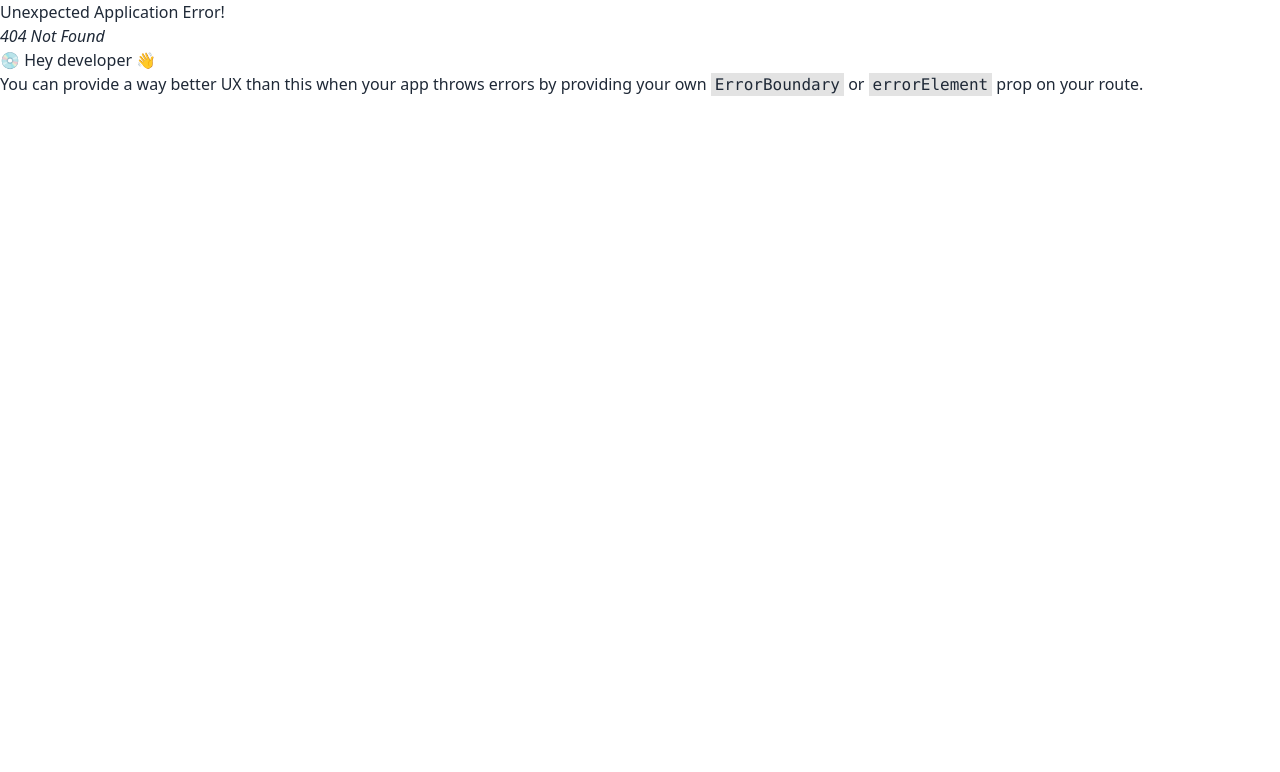
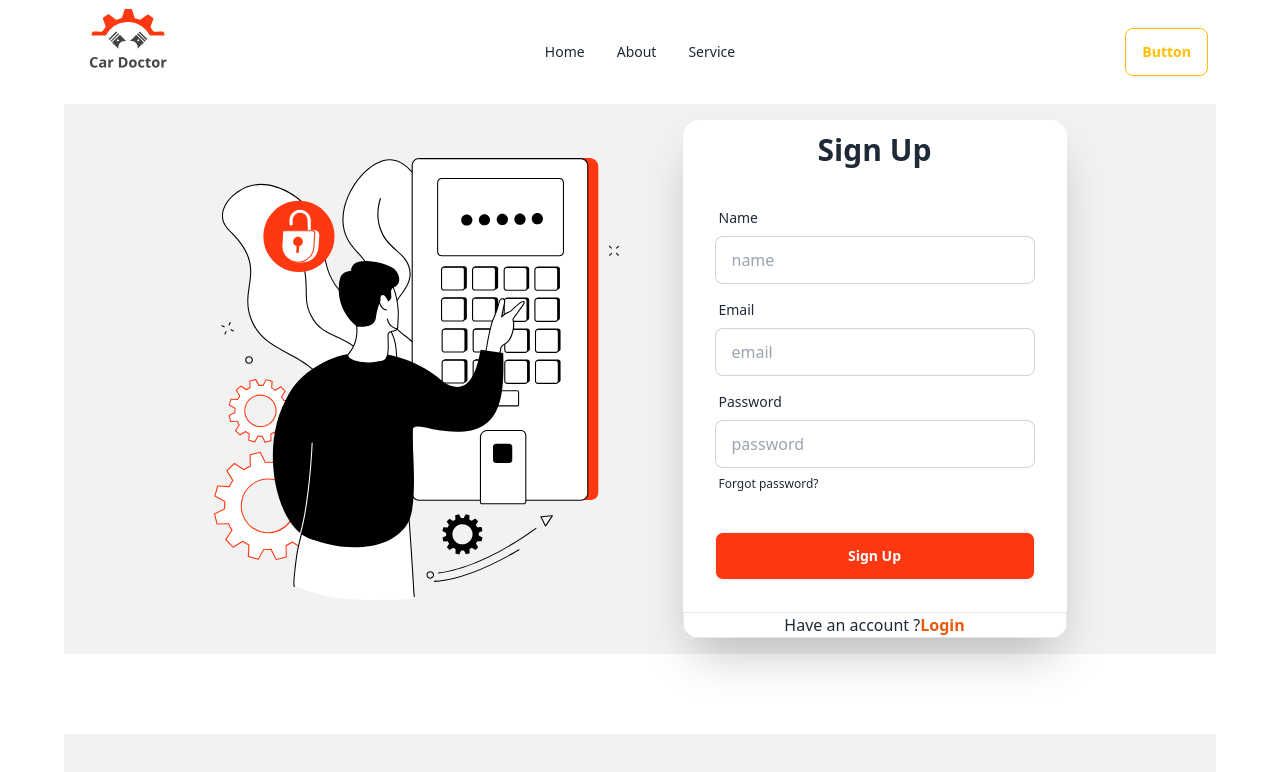
Before and after one commit to SopnilSwapon/car-doctor-client, a React (Vite) app: page /signup in a window 1280 px wide. Before the commit this address had no page. Shown: the top 772 px of the page. Built offline with nearby package versions, Linux system fonts and the light colour scheme; no server answers.

Commit message:
update loading url in services components to load from mongoDB

```diff
--- a/package.json
+++ b/package.json
@@ -10,6 +10,7 @@
     "preview": "vite preview"
   },
   "dependencies": {
+    "firebase": "^10.11.1",
     "localforage": "^1.10.0",
     "match-sorter": "^6.3.4",
     "react": "^18.2.0",
--- a/public/services.json
+++ b/public/services.json
@@ -1,6 +1,5 @@
 [
     {
-        "_id": "635a0c0b64a6d231228942ae",
         "service_id": "04",
         "title": "Engine Oil Change",
         "img": "https://i.ibb.co/T2cpBd5/888.jpg",
@@ -26,7 +25,6 @@
         ]
     },
     {
-        "_id": "635a0c0b64a6d231228942af",
         "service_id": "05",
         "title": "Battery Charge",
         "img": "https://i.ibb.co/ydCbDN3/5555.jpg",
@@ -52,7 +50,6 @@
         ]
     },
     {
-        "_id": "635b591a1dafe382a9da8c96",
         "service_id": "01",
         "title": "Full car Repair",
         "img": "https://i.ibb.co/R6Z2nFM/55.jpg",
@@ -78,7 +75,6 @@
         ]
     },
     {
-        "_id": "635b5afc1dafe382a9da8c98",
         "service_id": "02",
         "title": "Engine Repair",
         "img": "https://i.ibb.co/5MvmD2g/88.jpg",
@@ -104,7 +100,6 @@
         ]
     },
     {
-        "_id": "635b5b691dafe382a9da8c99",
         "service_id": "03",
         "title": "Automatic Services",
         "img": "https://i.ibb.co/wh7t3N3/555.jpg",
@@ -130,7 +125,6 @@
         ]
     },
     {
-        "_id": "635b5ba51dafe382a9da8c9a",
         "service_id": "06",
         "title": "Electrical System",
         "img": "https://i.ibb.co/KzCG8qr/8888.jpg",
--- a/src/Pages/Home/Services/Services.jsx
+++ b/src/Pages/Home/Services/Services.jsx
@@ -4,7 +4,7 @@ import ServicesCart from "./ServicesCart";
 const Services = () => {
     const [servicesData, setServicesData] = useState([]);
     useEffect(()=> {
-        fetch('services.json')
+        fetch('http://localhost:5000/services')
         .then(res => res.json())
         .then(data => {
             setServicesData(data)
--- a/src/Pages/Home/Services/ServicesCart.jsx
+++ b/src/Pages/Home/Services/ServicesCart.jsx
@@ -1,4 +1,4 @@
-import PropTypes from 'prop-types'
+// import PropTypes from 'prop-types'
 const ServicesCart = ({service}) => {
     const {title, price, img} = service;
     return (
@@ -18,6 +18,3 @@ const ServicesCart = ({service}) => {
 };
 
 export default ServicesCart;
-ServicesCart.propTypes = {
-    service: PropTypes.object
-}
--- /dev/null
+++ b/src/Pages/Login/Login.jsx
@@ -0,0 +1,55 @@
+import { Link } from 'react-router-dom';
+import phone from '../../assets/images/login/login.svg'
+import { useContext } from 'react';
+import { AuthContext } from '../../Provider/AuthProvider';
+const Login = () => {
+  const {login} = useContext(AuthContext)
+    const handleLogin = e => {
+        e.preventDefault();
+        const form = e.target;
+        const email = form.email.value;
+        const password = form.password.value;
+        login(email, password)
+        .then(result => {
+            console.log(result.user);
+        })
+        .catch(error => {
+            console.error(error.message)
+        })
+    }
+    return (
+        <div className="hero mb-20 bg-base-200">
+        <div className="hero-content flex-col lg:flex-row">
+          <div className="text-center mr-12 w-1/2 lg:text-left">
+            <img src={phone} alt="" />
+          </div>
+          <div className="card shrink-0 w-full max-w-sm shadow-2xl bg-base-100">
+          <h1 className="text-3xl text-center pt-3 font-bold">Login now!</h1>
+            <form onSubmit={handleLogin} className="card-body">
+              <div className="form-control">
+                <label className="label">
+                  <span className="label-text">Email</span>
+                </label>
+                <input type="email" placeholder="email" name='email' className="input input-bordered" required />
+              </div>
+              <div className="form-control">
+                <label className="label">
+                  <span className="label-text">Password</span>
+                </label>
+                <input type="password" placeholder="password" name='password' className="input input-bordered" required />
+                <label className="label">
+                  <a href="#" className="label-text-alt link link-hover">Forgot password?</a>
+                </label>
+              </div>
+              <div className="form-control mt-6">
+              <input className="btn bg-[#ff3811] text-white" type="submit" value="Login" />
+              </div>
+            </form>
+            <p className='text-center border'>New to this <Link className='font-bold text-orange-600' to='/signup'>Sign Up</Link></p>
+          </div>
+        </div>
+      </div>
+    );
+};
+
+export default Login;
--- /dev/null
+++ b/src/Pages/Register/Register.jsx
@@ -0,0 +1,66 @@
+import { Link } from 'react-router-dom';
+import phone from '../../assets/images/login/login.svg'
+import { useContext } from 'react';
+import { AuthContext } from '../../Provider/AuthProvider';
+
+const Register = () => {
+    const {createUser} = useContext(AuthContext)
+
+    const handleRegister = e => {
+        e.preventDefault();
+        const form = e.target;
+        const name = form.name.value;
+        const email = form.email.value;
+        const password = form.password.value;
+        console.log(name, email, password);
+        createUser(email, password)
+        .then(result => {
+            console.log(result.user)
+        })
+        .catch(error => {
+            console.error(error.message)
+        })
+
+    }
+    return (
+        <div className="hero mb-20 bg-base-200">
+        <div className="hero-content flex-col lg:flex-row">
+          <div className="text-center mr-12 w-1/2 lg:text-left">
+            <img src={phone} alt="" />
+          </div>
+          <div className="card shrink-0 w-full max-w-sm shadow-2xl bg-base-100">
+          <h1 className="text-3xl text-center pt-3 font-bold">Sign Up</h1>
+            <form onSubmit={handleRegister} className="card-body">
+              <div className="form-control">
+                <label className="label">
+                  <span className="label-text">Name</span>
+                </label>
+                <input type="text" placeholder="name" name='name' className="input input-bordered" required />
+              </div>
+              <div className="form-control">
+                <label className="label">
+                  <span className="label-text">Email</span>
+                </label>
+                <input type="email" placeholder="email" name='email' className="input input-bordered" required />
+              </div>
+              <div className="form-control">
+                <label className="label">
+                  <span className="label-text">Password</span>
+                </label>
+                <input type="password" placeholder="password" name='password' className="input input-bordered" required />
+                <label className="label">
+                  <a href="#" className="label-text-alt link link-hover">Forgot password?</a>
+                </label>
+              </div>
+              <div className="form-control mt-6">
+               <input className="btn bg-[#ff3811] text-white" type="submit" value="Sign Up" />
+              </div>
+            </form>
+            <p className='text-center border'>Have an account ?<Link to='/login' className='font-bold text-orange-600'>Login</Link></p>
+          </div>
+        </div>
+      </div>
+    );
+};
+
+export default Register;
--- /dev/null
+++ b/src/Provider/AuthProvider.jsx
@@ -0,0 +1,46 @@
+import { createContext, useEffect, useState } from "react";
+import  {getAuth, createUserWithEmailAndPassword, onAuthStateChanged, signInWithEmailAndPassword } from 'firebase/auth'
+import app from "../firebase/firebase.confg";
+
+export const AuthContext = createContext(null)
+const AuthProvider = ({children}) => {
+    const auth = getAuth(app)
+    const [user, setUser] = useState(null);
+    const [loading, setLoading] = useState(true);
+// ______________user create__________________//
+    const createUser = (email, password) => {
+        setLoading(true)
+      return createUserWithEmailAndPassword(auth, email, password);
+    }
+    // _______________User Login ______________________//
+    const login = (email, password) => {
+        setLoading(true)
+        return signInWithEmailAndPassword(auth, email, password)
+    }
+
+    useEffect(() => {
+      const unSubscribe =  onAuthStateChanged(auth, (currentUser) => {
+        console.log(currentUser)
+        setUser(currentUser);
+        setLoading(false)
+        })
+       return () => {
+        return unSubscribe();
+       }
+
+    },[])
+
+    const authInfo = {
+        user,
+        loading,
+        createUser,
+        login
+    }
+    return (
+        <AuthContext.Provider value={authInfo}>
+            {children}
+        </AuthContext.Provider>
+    );
+};
+
+export default AuthProvider;
--- /dev/null
+++ b/src/firebase/firebase.confg.js
@@ -0,0 +1,18 @@
+// Import the functions you need from the SDKs you need
+import { initializeApp } from "firebase/app";
+// TODO: Add SDKs for Firebase products that you want to use
+// https://firebase.google.com/docs/web/setup#available-libraries
+
+// Your web app's Firebase configuration
+const firebaseConfig = {
+  apiKey:import.meta.env.VITE_apiKey,
+  authDomain:import.meta.env.VITE_authDomain,
+  projectId:import.meta.env.VITE_projectId,
+  storageBucket:import.meta.env.VITE_storageBucket,
+  messagingSenderId:import.meta.env.VITE_messagingSenderId,
+  appId:import.meta.env.VITE_appId
+};
+
+// Initialize Firebase
+const app = initializeApp(firebaseConfig);
+export default app;
--- a/src/main.jsx
+++ b/src/main.jsx
@@ -3,9 +3,12 @@ import ReactDOM from 'react-dom/client'
 import './index.css'
 import { RouterProvider } from 'react-router-dom'
 import router from './Routes/Routes.jsx'
+import AuthProvider from './Provider/AuthProvider.jsx'
 
 ReactDOM.createRoot(document.getElementById('root')).render(
   <React.StrictMode>
+   <AuthProvider>
    <RouterProvider router={router} />
+   </AuthProvider>
   </React.StrictMode>,
 )
```
Also changed, not shown: src/Routes/Routes.jsx (+10 -0 lines), .eslintrc.cjs, 1 other file (tests, documents, lock files or other folders).
